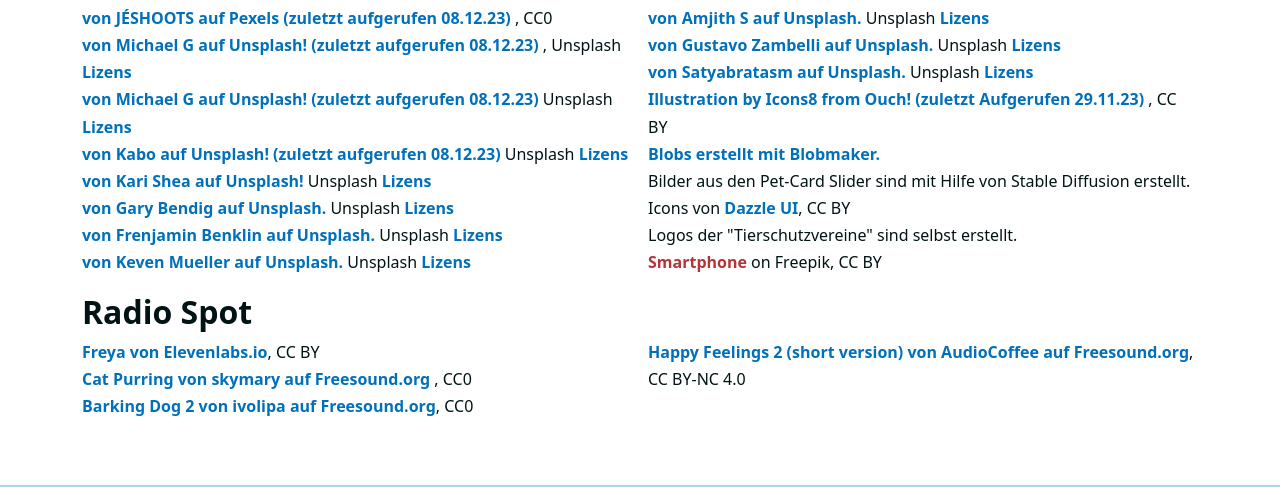
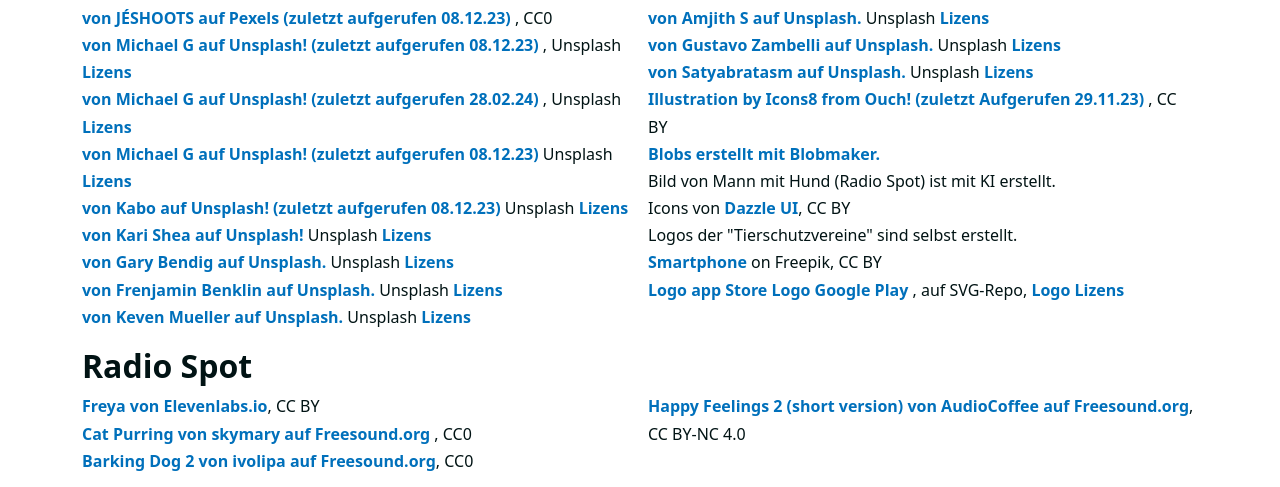
Before and after one commit to tempurastick/petpair, a website: page abgabe ordner/dist/impressum.html in a window 1280 px wide. Shown: the part 819-1306 px from the top of the page. Drawn offline with Linux system fonts and the light colour scheme.

Commit message:
final edits

```diff
--- /dev/null
+++ b/abgabe ordner/dist/assets/safari-fix.css
@@ -0,0 +1,8 @@
+
+@media screen and (-webkit-min-device-pixel-ratio: 0) {
+    _::-webkit-full-page-media, _:future, :root,
+    .newsletter_img {
+        max-height: 38rem;
+    }
+
+}
--- a/abgabe ordner/dist/impressum.html
+++ b/abgabe ordner/dist/impressum.html
@@ -99,6 +99,12 @@
                         </a>, Unsplash <a href="https://unsplash.com/de/lizenz" class="sources__link">Lizens</a>
                     </li>
                     <li class="sources__item">
+                        <a href="https://unsplash.com/de/fotos/ein-hund-sitzt-auf-einer-roten-flache-AFsAfzQNOzI"
+                           class="sources__link">
+                            von Michael G auf Unsplash! (zuletzt aufgerufen 28.02.24)
+                        </a>, Unsplash <a href="https://unsplash.com/de/lizenz" class="sources__link">Lizens</a>
+                    </li>
+                    <li class="sources__item">
                         <a href="https://unsplash.com/de/fotos/ein-hund-sitzt-und-schaut-in-die-kamera-gf6UbzqLX-M"
                            class="sources__link">
                             von Michael G auf Unsplash! (zuletzt aufgerufen 08.12.23)
@@ -163,7 +169,7 @@
                         </a>
                     </li>
                     <li class="sources__item">
-                        Bilder aus den Pet-Card Slider sind mit Hilfe von Stable Diffusion erstellt.
+                        Bild von Mann mit Hund (Radio Spot) ist mit KI erstellt.
                     </li>
                     <li class="sources__item">
                         Icons von <a href="https://dazzleui.gumroad.com/l/dazzleiconsfree" class="sources__link">Dazzle
@@ -174,7 +180,13 @@
                     </li>
                     <li class="sources__item">
                         <a href="https://www.freepik.com/free-vector/new-modern-realistic-front-view-black-iphone-mockup-isolated-white-mobile-template-vector_33632328.htm#query=iphone%2015%20mockup&position=1&from_view=keyword&track=ais&uuid=395203e0-649e-43be-86a6-1321e2e574d5"
-                           class="sources__item">Smartphone</a> on Freepik, CC BY
+                           class="sources__link">Smartphone</a> on Freepik, CC BY
+                    </li>
+                    <li class="sources__item">
+                        <a href="https://www.svgrepo.com/svg/303128/download-on-the-app-store-apple-logo" class="sources__link">Logo app Store</a>
+                        <a href="https://www.svgrepo.com/svg/303139/google-play-badge-logo" class="sources__link">Logo Google Play</a>
+                        , auf SVG-Repo,
+                        <a href="https://www.svgrepo.com/page/licensing/#Logo" class="sources__link">Logo Lizens</a>
                     </li>
                 </ul>
                 <h3>Radio Spot</h3>
```
Also changed, not shown: abgabe ordner/dist/index.html (+6 -5 lines).
